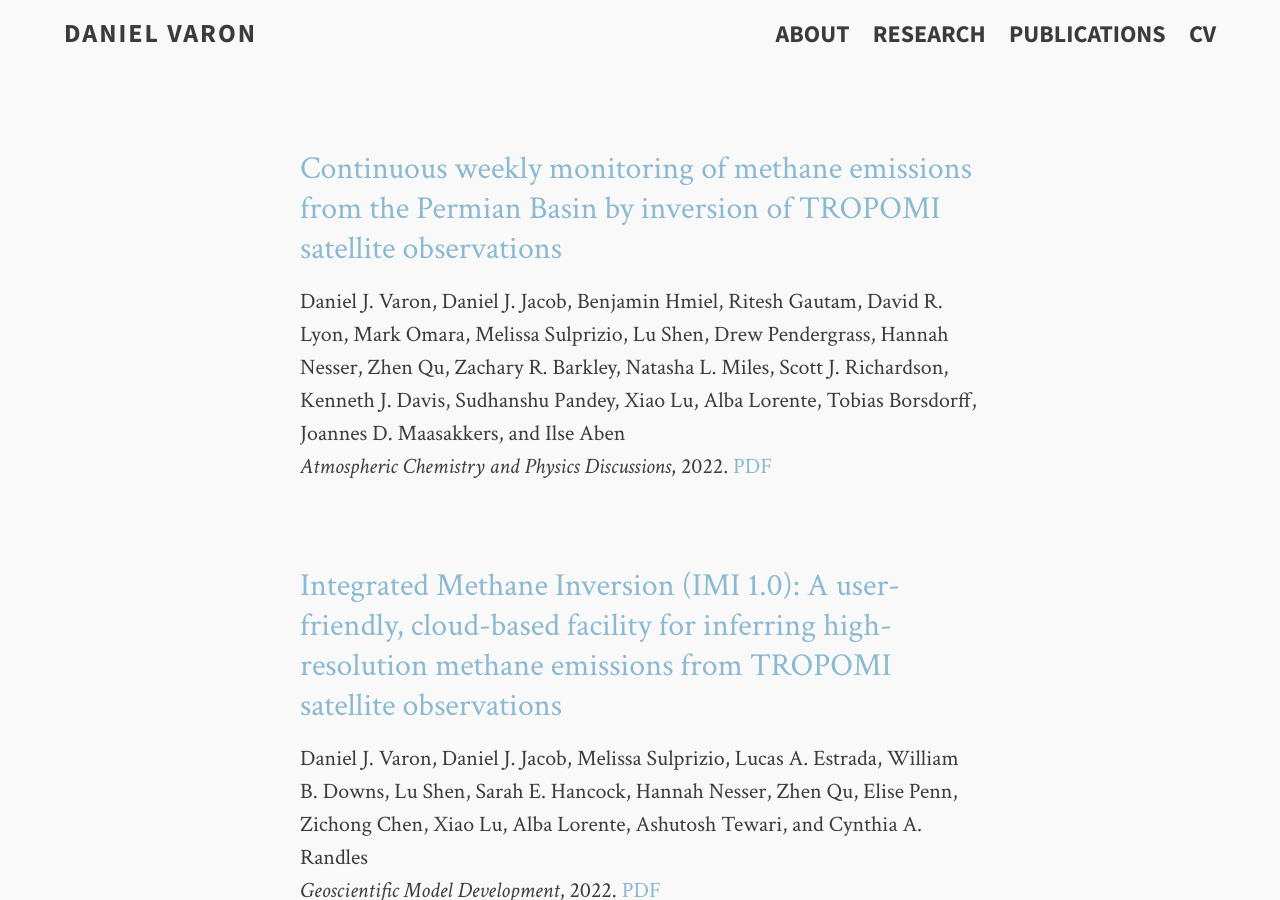
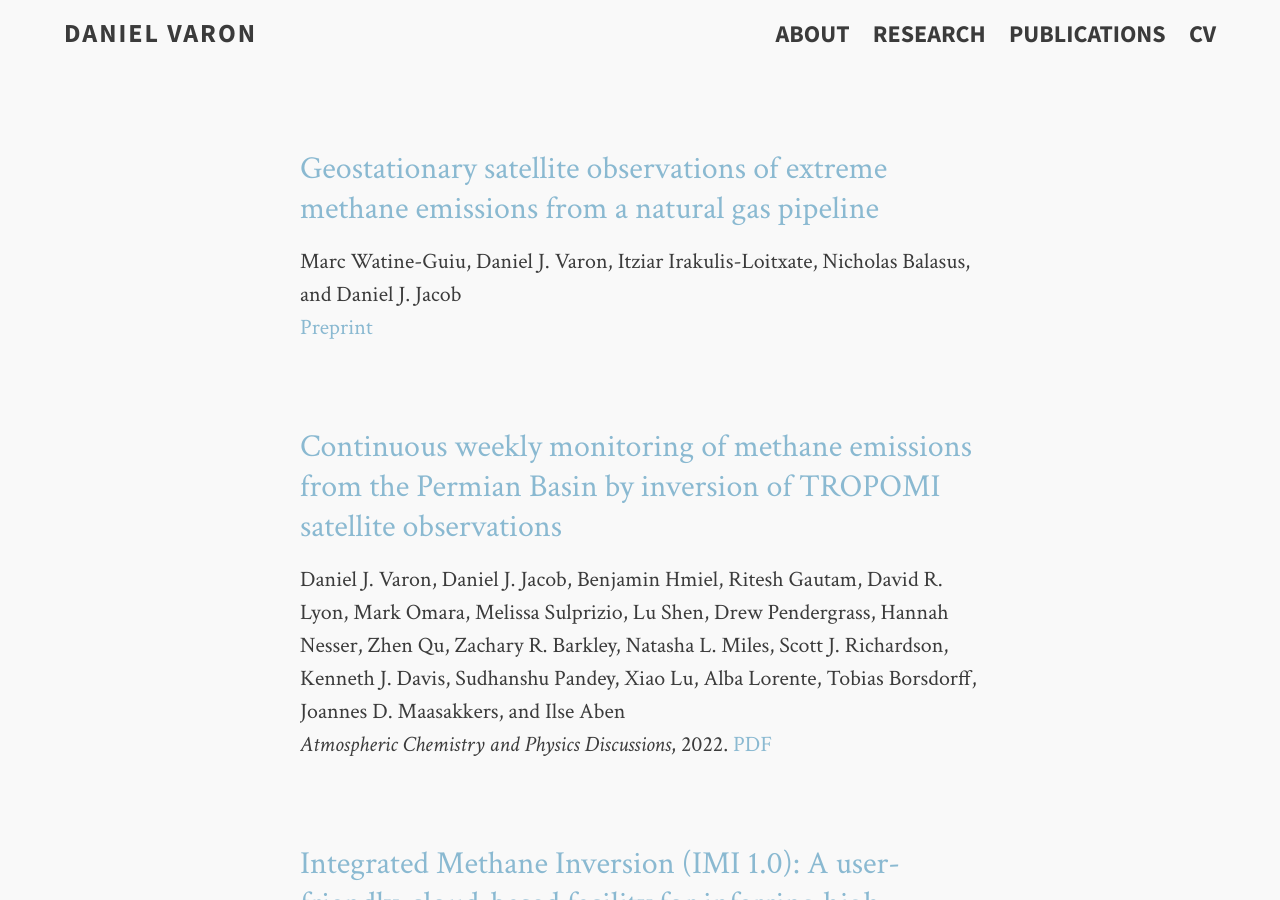
Before and after one commit to djvaron/djvaron.github.io, a Jekyll site: the page built from publications.md, in a window 1280 px wide and 900 px high. Built offline with Jekyll 4.4.1, drawn with Linux system fonts in a browser that asks for light colours.

Commit message:
update publications + research

```diff
--- a/publications.md
+++ b/publications.md
@@ -4,6 +4,13 @@ permalink: /publications/index.html
 title: Publications
 tags: [daniel varon, methane, satellites, climate, research, imi]
 ---
+
+### <a href="https://eartharxiv.org/repository/view/5600/" target="_blank">Geostationary satellite observations of extreme methane emissions from a natural gas pipeline</a>
+
+Marc Watine-Guiu, Daniel J. Varon, Itziar Irakulis-Loitxate, Nicholas Balasus, and Daniel J. Jacob<br>
+<a href="https://eartharxiv.org/repository/view/5600/" target="_blank">Preprint</a>
+<br>
+<br>
 
 ### <a href="https://acp.copernicus.org/preprints/acp-2022-749/" target="_blank">Continuous weekly monitoring of methane emissions from the Permian Basin by inversion of TROPOMI satellite observations</a>
 
```
Also changed, not shown: research.md (+1 -1 lines).
